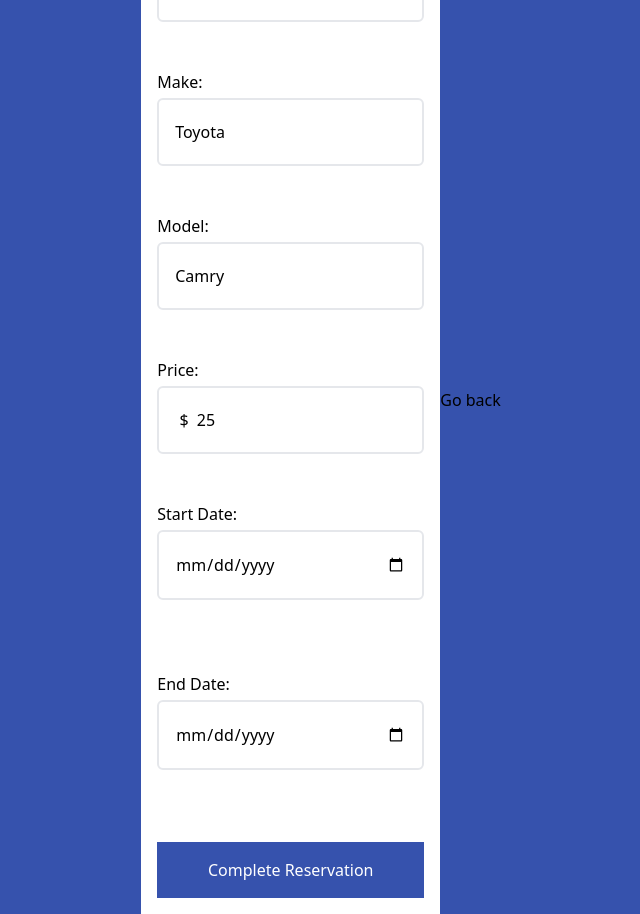
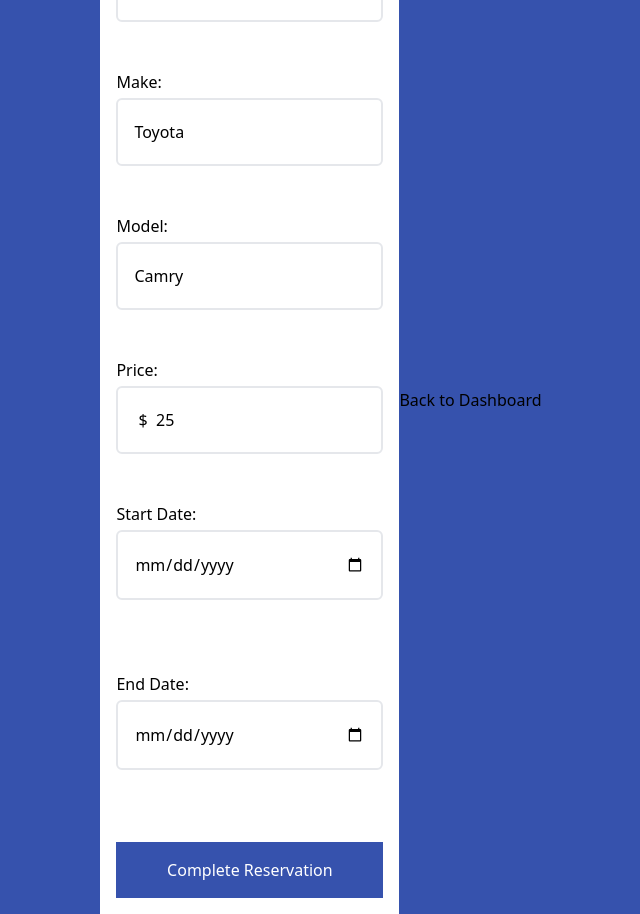
Before and after one commit to Nartben7788/cruisehub, a Flask app: page /reservation/1 in a window 1280 px wide. Shown: the whole page, without its empty margins (319-959 px from the left). Run offline with Flask 3, Linux system fonts and the light colour scheme; a user stored in the database is signed in; data comes from the database, SQL or seed files in the repository; both versions use the stored data as it was after the commit; style sheets or scripts are compiled from the project's sources.

Commit message:
Added a  reservation button to car profile page,  updated the links on the reservation page  Added a link for my reservations on  user dashboard page.

```diff
--- a/templates/car_profile.html
+++ b/templates/car_profile.html
@@ -30,6 +30,9 @@
         <p><strong>Additional Info:</strong> {{ car.additional_info }}</p>
         <p><strong>Owner:</strong><a href="{{url_for('owner_profile', owner_id = car.owner_id)}}">{{ owner.name}}</p></a>
     </div>
+    <a  href="{{ url_for('reservation', car_id=car.id) }}" class="btn-primary p-2">Reserve</a>
+    <br>
+    <br>
       <a href='{{url_for("user_dashboard")}}'>Back to User dashboard</a>
 </body>
 
--- a/templates/reservation.html
+++ b/templates/reservation.html
@@ -59,6 +59,6 @@
 
             <input type="submit" value="Complete Reservation" class="btn-primary block w-full" />
         </form>
-        <a href="{{url_for('user_dashboard')}}">Go back</a>
+        <a href="{{url_for('user_dashboard')}}">Back to Dashboard</a>
     </body>
 </html>
--- a/templates/user_dashboard.html
+++ b/templates/user_dashboard.html
@@ -32,6 +32,8 @@
             Welcome <span class="text-blue">{{ user.username }}</span> <br />
             Explore Our Fleets
         </h1>
+
+        <h3><a href="{{url_for('user_reservations')}}">My Reservations</a></h3>
 
         <!-- Filter Form -->
         <section class="container flex gap-3 justify-center">
```
Also changed, not shown: instance/cruisehub.db.
